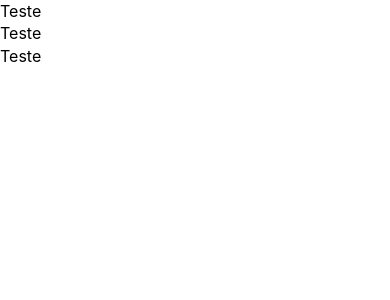
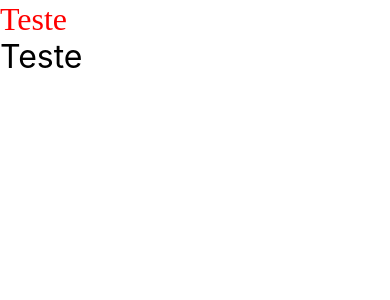
Before and after one commit to Wemesonm/NubbleApp, a React Native app: screen / in a window 390 px wide. Shown: the top 300 px of the page. Built offline with nearby package versions, Linux system fonts and the light colour scheme.

Commit message:
teste de fonte

```diff
--- a/App.tsx
+++ b/App.tsx
@@ -7,13 +7,12 @@ import { Text } from './src/components/Text/Text';
 function App(): React.JSX.Element {
   return (
     <SafeAreaView>
-        <Text preset="paragraphMedium">Teste</Text>
-        <Text preset="paragraphMedium">Teste</Text>
-        <Text preset="paragraphMedium">Teste</Text>
+        <Text style={{color:'red', fontFamily:'Panchang-Light'}} preset="headingLarge">Teste</Text>
+        <Text preset="headingLarge">Teste</Text>
+
     </SafeAreaView>
   );
 }
 
 
-
 export default App;
```
Also changed, not shown: src/assets/font/Panchang-Light.otf (added), 3 other files (tests, documents, lock files or other folders).
